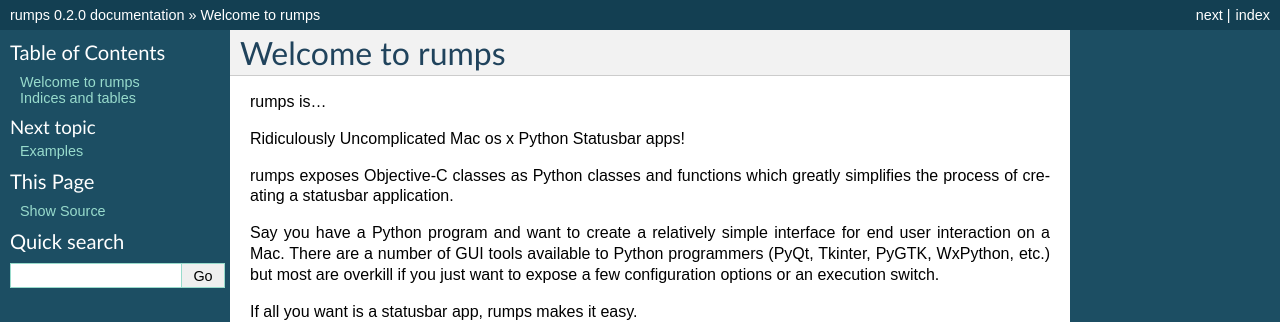
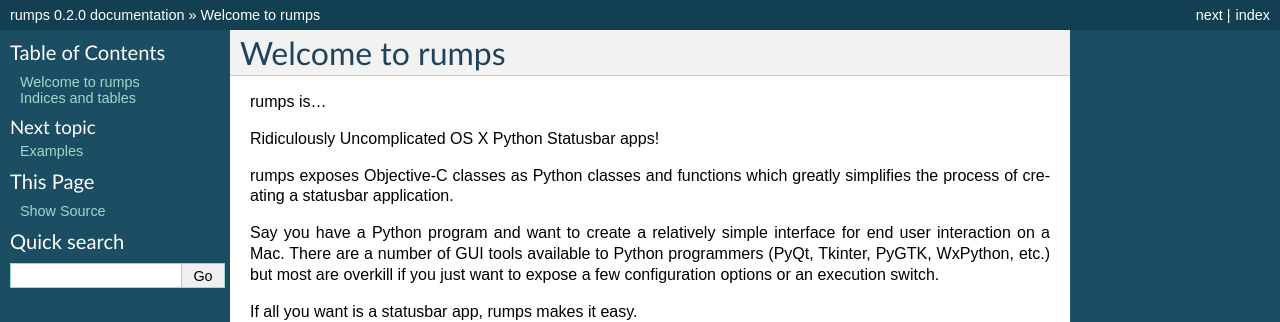
Before and after one commit to jaredks/rumps, a Sphinx documentation site: the page built from docs/index.rst, in a window 1280 px wide. Shown: the top 322 px of the page. Built offline with Sphinx 7.4.7, drawn with Linux system fonts in a browser that asks for light colours.

Commit message:
remove Mac from OS X

```diff
--- a/README.rst
+++ b/README.rst
@@ -56,8 +56,8 @@
 * PyObjC
 * Python 2.6+
 
-Mac OS X 10.6 was shipped with Python 2.6 as the default version and PyObjC has been included in the default Python
-since 10.5. If you're using Mac OS X 10.6+ and the default Python that came with it, then ``rumps`` should be
+OS X 10.6 was shipped with Python 2.6 as the default version and PyObjC has been included in the default Python
+since 10.5. If you're using OS X 10.6+ and the default Python that came with it, then ``rumps`` should be
 good to go!
 
 
--- a/docs/index.rst
+++ b/docs/index.rst
@@ -8,7 +8,7 @@
 
 rumps is...
 
-Ridiculously Uncomplicated Mac os x Python Statusbar apps!
+Ridiculously Uncomplicated OS X Python Statusbar apps!
 
 rumps exposes Objective-C classes as Python classes and functions which greatly simplifies the process of creating a statusbar application.
 
--- a/rumps/__init__.py
+++ b/rumps/__init__.py
@@ -1,7 +1,7 @@
 #!/usr/bin/env python
 # -*- coding: utf-8 -*-
 #
-# rumps: Ridiculously Uncomplicated Mac os x Python Statusbar apps.
+# rumps: Ridiculously Uncomplicated OS X Python Statusbar apps.
 # Copyright: (c) 2014, Jared Suttles. All rights reserved.
 # License: BSD, see LICENSE for details.
 # - - - - - - - - - - - - - - - - - - - - - - - - - - - - - - - - - - - - - - -
@@ -10,7 +10,7 @@
 rumps
 =====
 
-Ridiculously Uncomplicated Mac os x Python Statusbar apps.
+Ridiculously Uncomplicated OS X Python Statusbar apps.
 
 rumps exposes Objective-C classes as Python classes and functions which greatly simplifies the process of creating a
 statusbar application.
--- a/setup.py
+++ b/setup.py
@@ -10,7 +10,7 @@
 setup(
     name='rumps',
     version=rumps.__version__,
-    description='Ridiculously Uncomplicated Mac os x Python Statusbar apps.',
+    description='Ridiculously Uncomplicated OS X Python Statusbar apps.',
     author='Jared Suttles',
     url='https://github.com/jaredks/rumps',
     packages=['rumps', 'rumps.packages'],
```
Also changed, not shown: other parts of README.rst (+1 -1 lines), 2 other files.
